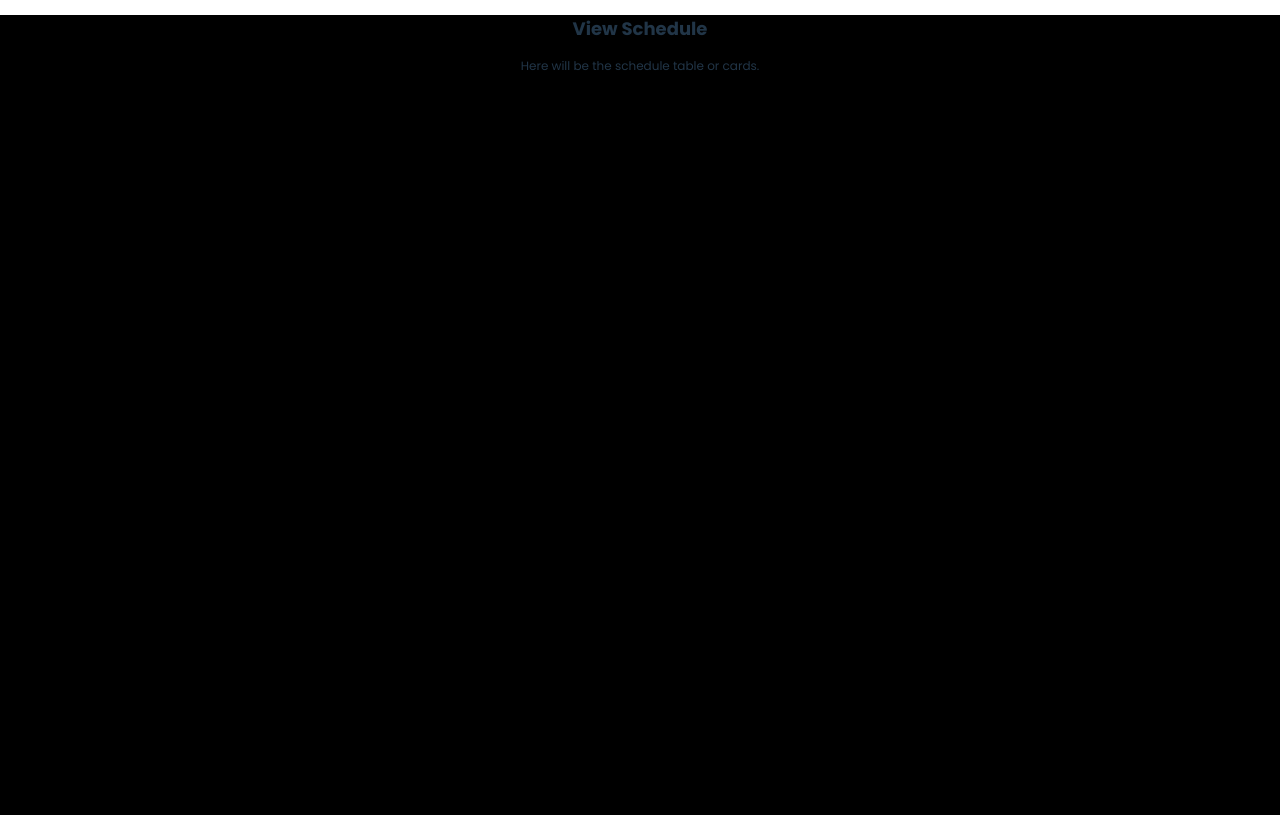
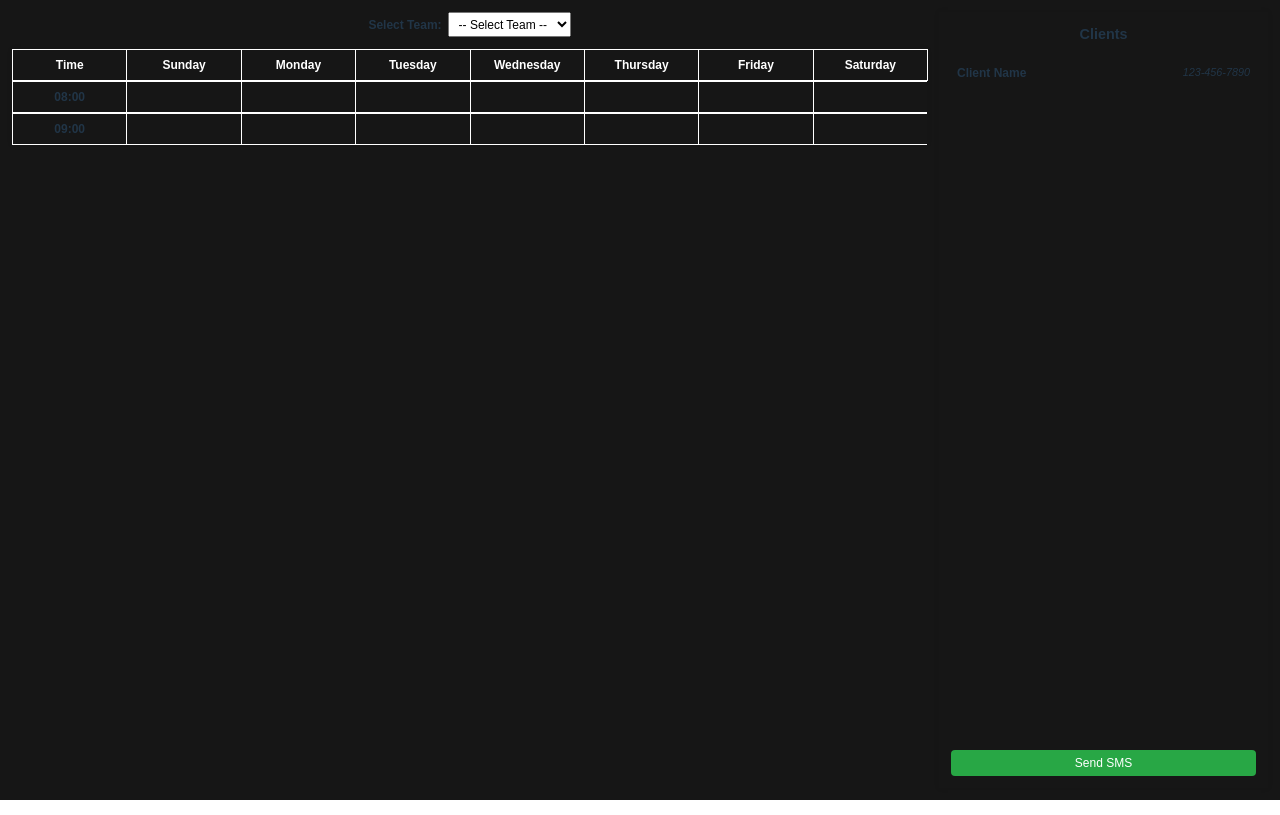
Before and after one commit to coxioxi/3700-Term-Proj, a React (Vite) app: page /view-schedule in a window 1280 px wide. Built offline with nearby package versions, Linux system fonts and the light colour scheme.

Commit message:
Refactor

```diff
--- a/src/components/App.tsx
+++ b/src/components/App.tsx
@@ -1,4 +1,3 @@
-import React from "react";
 import { BrowserRouter as Router, Routes, Route } from "react-router-dom";
 
 // Import your pages
--- a/src/pages/dashboard.tsx
+++ b/src/pages/dashboard.tsx
@@ -1,6 +1,5 @@
-import React, { useState, useEffect, useRef } from "react";
+import { useState, useEffect, useRef } from "react";
 import { useNavigate } from "react-router-dom";
-import { supabase } from "../components/supabase_client";
 import '../styles/Home_Page.css';
 
 // Import the separate page components
--- a/src/pages/view-schedule.tsx
+++ b/src/pages/view-schedule.tsx
@@ -1,10 +1,78 @@
 import React from "react";
+import '../styles/scheduleStyle.css';
 
 export default function ViewSchedule() {
   return (
-    <div>
-      <h2>View Schedule</h2>
-      <p>Here will be the schedule table or cards.</p>
+    <div className="schedule-page" style={{ display: "flex" }}>
+      {/* Left Section: Schedule View (3/4 width) */}
+      <div className="schedule-view" style={{ flex: 3 }}>
+        {/* Team Dropdown */}
+        <div className="team-selector">
+          <label htmlFor="teamDropdown">Select Team:</label>
+          <select id="teamDropdown">
+            <option value="">-- Select Team --</option>
+            {/* Options to be populated dynamically */}
+          </select>
+        </div>
+
+        {/* Weekly Schedule Table */}
+        <table className="weekly-schedule">
+          <thead>
+            <tr>
+              <th>Time</th>
+              <th>Sunday</th>
+              <th>Monday</th>
+              <th>Tuesday</th>
+              <th>Wednesday</th>
+              <th>Thursday</th>
+              <th>Friday</th>
+              <th>Saturday</th>
+            </tr>
+          </thead>
+          <tbody>
+            {/* Rows for times of day */}
+            <tr>
+              <td>08:00</td>
+              <td></td>
+              <td></td>
+              <td></td>
+              <td></td>
+              <td></td>
+              <td></td>
+              <td></td>
+            </tr>
+            <tr>
+              <td>09:00</td>
+              <td></td>
+              <td></td>
+              <td></td>
+              <td></td>
+              <td></td>
+              <td></td>
+              <td></td>
+            </tr>
+            {/* Add more rows as needed */}
+          </tbody>
+        </table>
+      </div>
+
+      {/* Right Section: Client Checklist (1/4 width) */}
+      <div className="client-checklist" style={{ flex: 1, marginLeft: "1rem" }}>
+        <h3>Clients</h3>
+        <ul>
+          {/* Each client item */}
+          <li>
+            <div className="client-info">
+              <span className="client-name">Client Name</span>
+              <span className="client-phone">123-456-7890</span>
+            </div>
+          </li>
+          {/* More clients dynamically */}
+        </ul>
+
+        {/* Send SMS Button */}
+        <button type="button">Send SMS</button>
+      </div>
     </div>
   );
 }
--- /dev/null
+++ b/src/styles/scheduleStyle.css
@@ -0,0 +1,144 @@
+/* ================= Overall Page Layout ================= */
+.schedule-page {
+  display: flex;
+  height: 100vh;
+  font-family: Arial, sans-serif;
+  background-color: #161616;
+  padding: 1rem;
+  box-sizing: border-box;
+}
+
+/* ================= Left Section: Schedule View ================= */
+.schedule-view {
+  flex: 3;
+  display: flex;
+  flex-direction: column;
+}
+
+/* Team Dropdown */
+.team-selector {
+  margin-bottom: 1rem;
+}
+
+.team-selector label {
+  font-weight: bold;
+  margin-right: 0.5rem;
+}
+
+.team-selector select {
+  padding: 0.3rem 0.5rem;
+  font-size: 1rem;
+}
+
+/* Weekly Schedule Table */
+.weekly-schedule {
+  width: 100%;
+  border-collapse: collapse;
+  background-color: #161616;
+  box-shadow: 0 0 5px rgba(0, 0, 0, 0.1);
+}
+
+.weekly-schedule th,
+.weekly-schedule td {
+  border: 1px solid #ffffff;
+  padding: 0.5rem;
+  text-align: center;
+  min-width: 80px;
+}
+
+.weekly-schedule th {
+  background-color: #161616;
+  color: #fff;
+  position: sticky;
+  top: 0;
+  z-index: 1;
+}
+
+/* Highlight the time column */
+.weekly-schedule td:first-child {
+  font-weight: bold;
+  background-color: #161616;
+}
+
+/* Scrollable table body if it grows too tall */
+.weekly-schedule tbody {
+  display: block;
+  max-height: 70vh;
+  overflow-y: auto;
+}
+
+.weekly-schedule thead,
+.weekly-schedule tbody tr {
+  display: table;
+  width: 100%;
+  table-layout: fixed;
+}
+
+/* ================= Right Section: Client Checklist ================= */
+.client-checklist {
+  flex: 1;
+  margin-left: 1rem;
+  background-color: #161616;
+  padding: 1rem;
+  box-shadow: 0 0 5px rgba(0, 0, 0, 0.1);
+  display: flex;
+  flex-direction: column;
+  justify-content: space-between;
+}
+
+.client-checklist h3 {
+  margin-top: 0;
+  margin-bottom: 1rem;
+  font-size: 1.2rem;
+  text-align: center;
+}
+
+.client-checklist ul {
+  list-style: none;
+  padding: 0;
+  margin: 0;
+  overflow-y: auto;
+  flex-grow: 1;
+}
+
+.client-checklist li {
+  padding: 0.5rem;
+  border-bottom: 1px solid #eee;
+  display: flex;
+  flex-direction: column;
+}
+
+.client-checklist li:last-child {
+  border-bottom: none;
+}
+
+.client-info {
+  display: flex;
+  justify-content: space-between;
+  margin-bottom: 0.2rem;
+}
+
+.client-name {
+  font-weight: bold;
+}
+
+.client-phone {
+  font-style: italic;
+  font-size: 0.9rem;
+}
+
+/* Send SMS button styling */
+.client-checklist button {
+  margin-top: 1rem;
+  padding: 0.5rem;
+  font-size: 1rem;
+  background-color: #28a745;
+  color: #fff;
+  border: none;
+  cursor: pointer;
+  border-radius: 4px;
+}
+
+.client-checklist button:hover {
+  background-color: #218838;
+}
```
